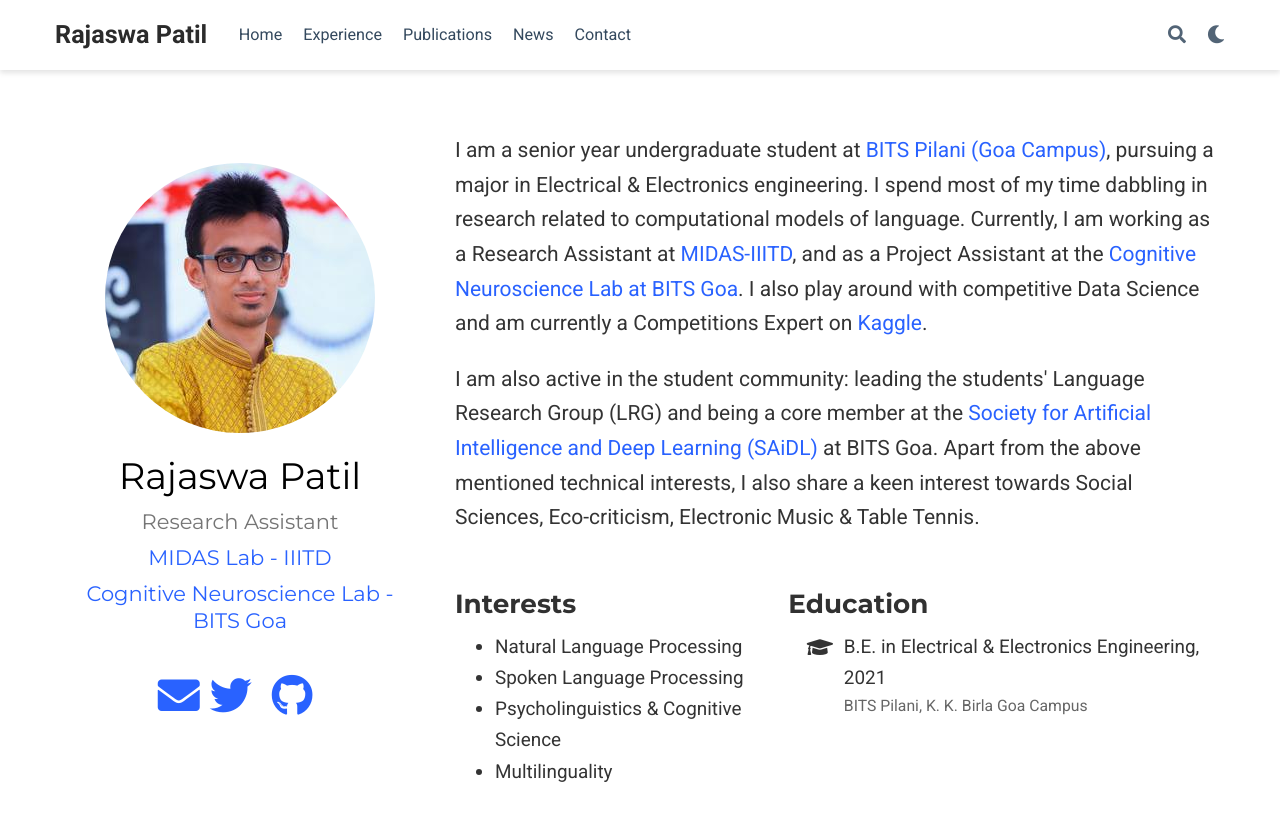
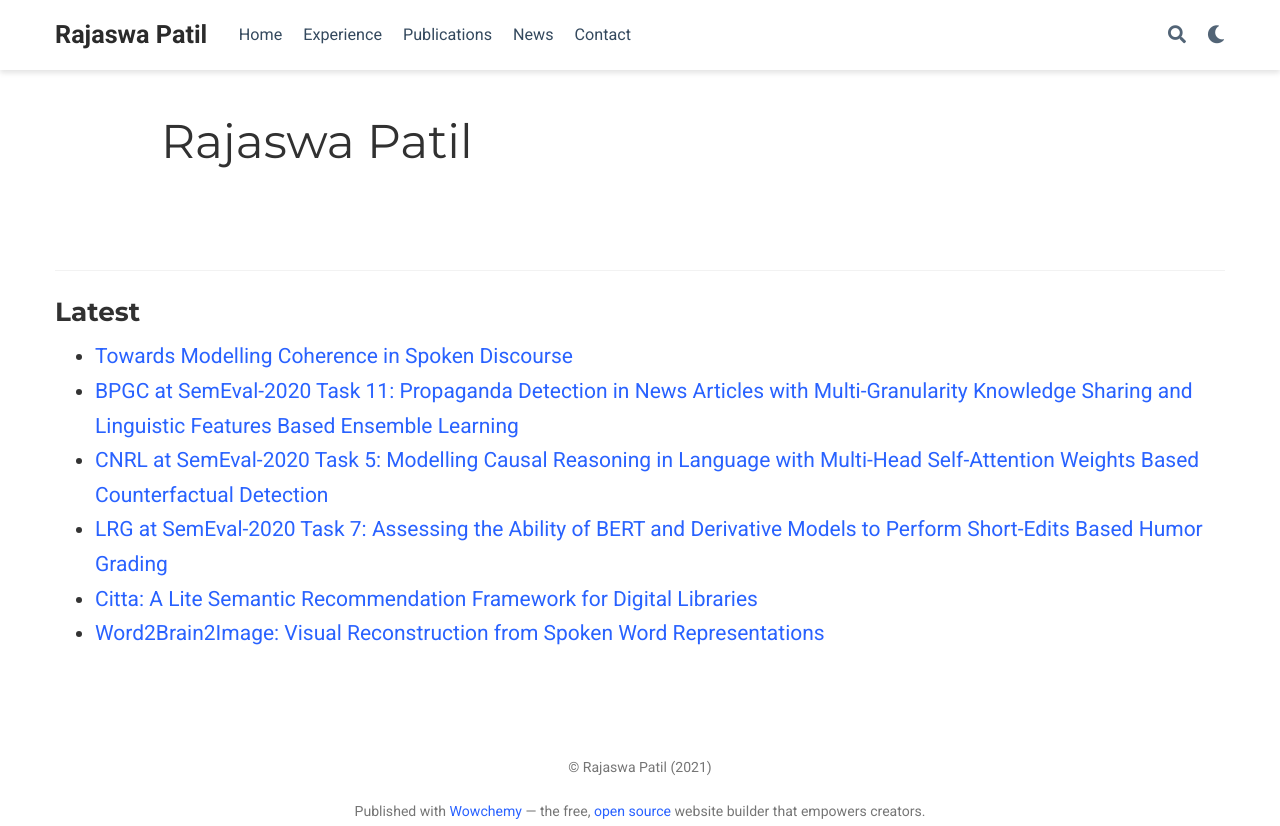
Before and after one commit to rajaswa/rajaswa.github.io, a plain HTML site: page author/rajaswa-patil/index.html in a window 1280 px wide. Shown: the top 826 px of the page. Drawn offline with nearby package versions, Linux system fonts and the light colour scheme; some packages are replaced by stand-ins of ours; some icons are missing.

Commit message:
Updated CV

```diff
--- a/author/rajaswa-patil/index.html
+++ b/author/rajaswa-patil/index.html
@@ -328,7 +328,7 @@
   <meta property="og:description" content="Research Assistant"><meta property="og:image" content="https://rajaswa.github.io/images/icon_hu0b7a4cb9992c9ac0e91bd28ffd38dd00_9727_512x512_fill_lanczos_center_2.png">
   <meta property="twitter:image" content="https://rajaswa.github.io/images/icon_hu0b7a4cb9992c9ac0e91bd28ffd38dd00_9727_512x512_fill_lanczos_center_2.png"><meta property="og:locale" content="en-us">
 
-
+    <meta property="og:updated_time" content="2021-01-01T00:00:00&#43;05:30">
 
 
 
@@ -669,6 +669,10 @@
 
 
 
+<div class="universal-wrapper pt-3">
+  <h1>Rajaswa Patil</h1>
+</div>
+
 
 <section id="profile-page" class="pt-5">
   <div class="container">
@@ -678,187 +682,36 @@
 
 
 
-
-
-
-
-
-
-
-
-
-
-
-
-
-
-
-<div class="row">
-  <div class="col-12 col-lg-4">
-    <div id="profile">
-
-
-
-      <img class="avatar avatar-circle" src="/author/rajaswa-patil/avatar_hu945d57b57f38def36d5f06ad04e73547_935209_270x270_fill_q75_lanczos_center.jpg" alt="Rajaswa Patil">
-
-
-      <div class="portrait-title">
-        <h2>Rajaswa Patil</h2>
-        <h3>Research Assistant</h3>
-
-
-        <h3>
-          <a href="http://midas.iiitd.edu.in/" target="_blank" rel="noopener">
-          <span>MIDAS Lab - IIITD</span>
-          </a>
-        </h3>
-
-        <h3>
-          <a href="http://bitscogneuro.com/" target="_blank" rel="noopener">
-          <span>Cognitive Neuroscience Lab - BITS Goa</span>
-          </a>
-        </h3>
-
-      </div>
-
-      <ul class="network-icon" aria-hidden="true">
-
-
-
-
-
-
-
-
-
+    <div class="article-widget content-widget-hr">
+      <h3>Latest</h3>
+      <ul>
 
         <li>
-          <a href="mailto:f20170334@goa.bits-pilani.ac.in"  aria-label="envelope">
-            <i class="fas fa-envelope big-icon"></i>
-          </a>
+          <a href="/publication/spoken_discourse_coherence/">Towards Modelling Coherence in Spoken Discourse</a>
         </li>
 
-
-
-
-
-
-
-
-
-
-
+        <li>
+          <a href="/publication/semeval-propaganda-2020/">BPGC at SemEval-2020 Task 11: Propaganda Detection in News Articles with Multi-Granularity Knowledge Sharing and Linguistic Features Based Ensemble Learning</a>
+        </li>
 
         <li>
-          <a href="https://twitter.com/RajaswaPatil" target="_blank" rel="noopener" aria-label="twitter">
-            <i class="fab fa-twitter big-icon"></i>
-          </a>
+          <a href="/publication/semeval-counterfactual-2020/">CNRL at SemEval-2020 Task 5: Modelling Causal Reasoning in Language with Multi-Head Self-Attention Weights Based Counterfactual Detection</a>
         </li>
 
-
-
-
-
-
-
-
-
+        <li>
+          <a href="/publication/semeval-humor-2020/">LRG at SemEval-2020 Task 7: Assessing the Ability of BERT and Derivative Models to Perform Short-Edits Based Humor Grading</a>
+        </li>
 
         <li>
-          <a href="https://scholar.google.com/citations?user=79uJMXsAAAAJ&amp;hl=en" target="_blank" rel="noopener" aria-label="google-scholar">
-            <i class="ai ai-google-scholar big-icon"></i>
-          </a>
+          <a href="/publication/kedl-citta-2019/">Citta: A Lite Semantic Recommendation Framework for Digital Libraries</a>
         </li>
 
-
-
-
-
-
-
-
-
-
-
-
         <li>
-          <a href="https://github.com/rajaswa" target="_blank" rel="noopener" aria-label="github">
-            <i class="fab fa-github big-icon"></i>
-          </a>
-        </li>
-
-
-
-
-
-
-
-
-
-
-        <li>
-          <a href="/files/cv.pdf"  aria-label="cv">
-            <i class="ai ai-cv big-icon"></i>
-          </a>
+          <a href="/publication/accs-word2brain2image-2019/">Word2Brain2Image: Visual Reconstruction from Spoken Word Representations</a>
         </li>
 
       </ul>
-
     </div>
-  </div>
-  <div class="col-12 col-lg-8">
-
-
-
-
-    <p>I am a senior year undergraduate student at <a href="https://www.bits-pilani.ac.in/Goa/" target="_blank" rel="noopener">BITS Pilani (Goa Campus)</a>, pursuing a major in Electrical &amp; Electronics engineering. I spend most of my time dabbling in research related to computational models of language. Currently, I am working as a Research Assistant at <a href="http://midas.iiitd.edu.in/" target="_blank" rel="noopener">MIDAS-IIITD</a>, and as a Project Assistant at the <a href="http://bitscogneuro.com/" target="_blank" rel="noopener">Cognitive Neuroscience Lab at BITS Goa</a>. I also play around with competitive Data Science and am currently a Competitions Expert on <a href="https://www.kaggle.com/rajaswa" target="_blank" rel="noopener">Kaggle</a>.</p>
-<p>I am also active in the student community: leading the students' Language Research Group (LRG) and being a core member at the <a href="https://www.saidl.in/home" target="_blank" rel="noopener">Society for Artificial Intelligence and Deep Learning (SAiDL)</a> at BITS Goa. Apart from the above mentioned technical interests, I also share a keen interest towards Social Sciences, Eco-criticism, Electronic Music &amp; Table Tennis.</p>
-
-
-    <div class="row">
-
-
-      <div class="col-md-5">
-        <h3>Interests</h3>
-        <ul class="ul-interests">
-
-          <li>Natural Language Processing</li>
-
-          <li>Spoken Language Processing</li>
-
-          <li>Psycholinguistics &amp; Cognitive Science</li>
-
-          <li>Multilinguality</li>
-
-        </ul>
-      </div>
-
-
-
-      <div class="col-md-7">
-        <h3>Education</h3>
-        <ul class="ul-edu fa-ul">
-
-          <li>
-            <i class="fa-li fas fa-graduation-cap"></i>
-            <div class="description">
-              <p class="course">B.E. in Electrical &amp; Electronics Engineering, 2021</p>
-              <p class="institution">BITS Pilani, K. K. Birla Goa Campus</p>
-            </div>
-          </li>
-
-        </ul>
-      </div>
-
-
-    </div>
-  </div>
-</div>
-
-
-
-
-
 
   </div>
 </section>
```
Also changed, not shown: 1 other file.
